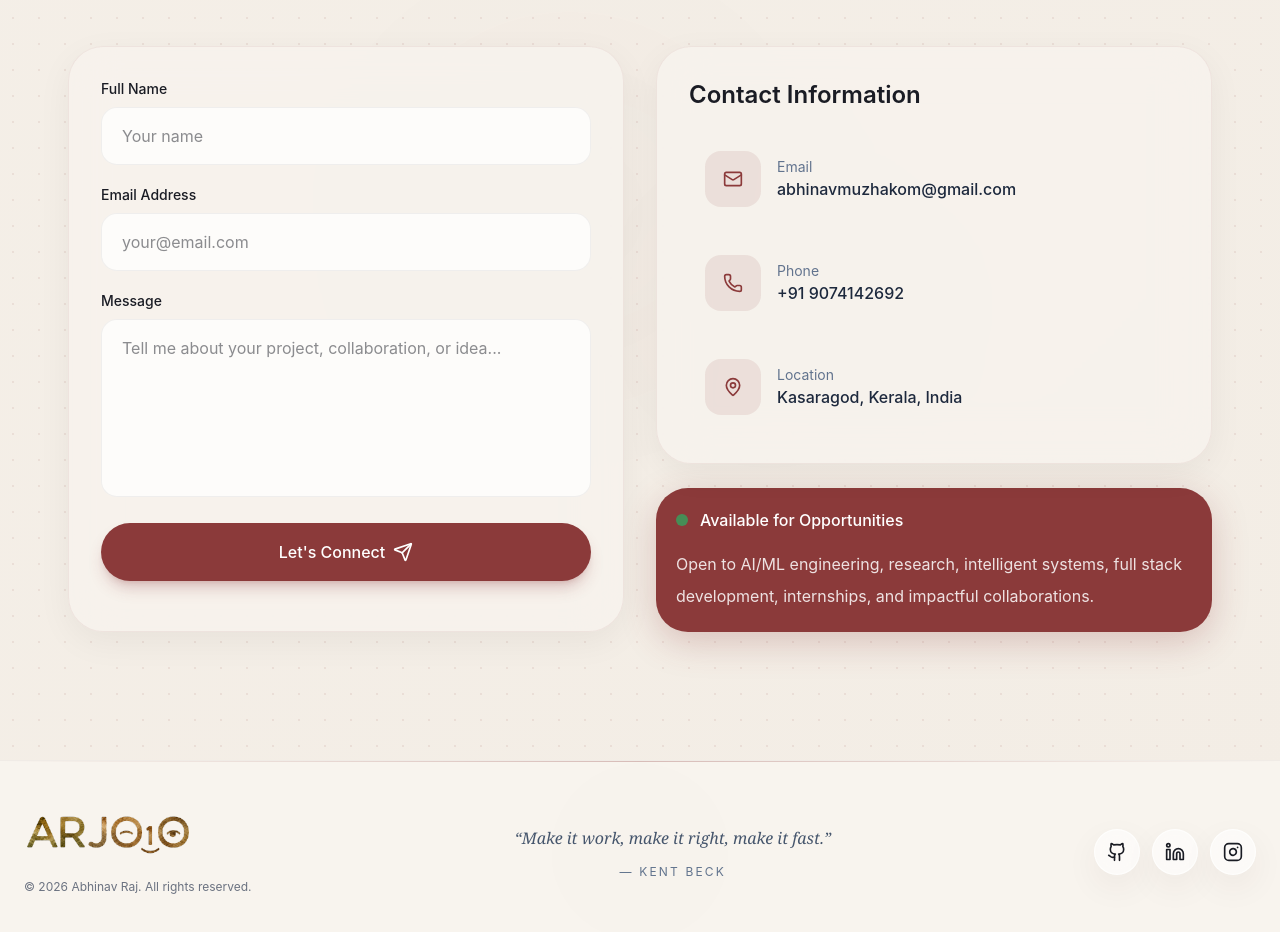
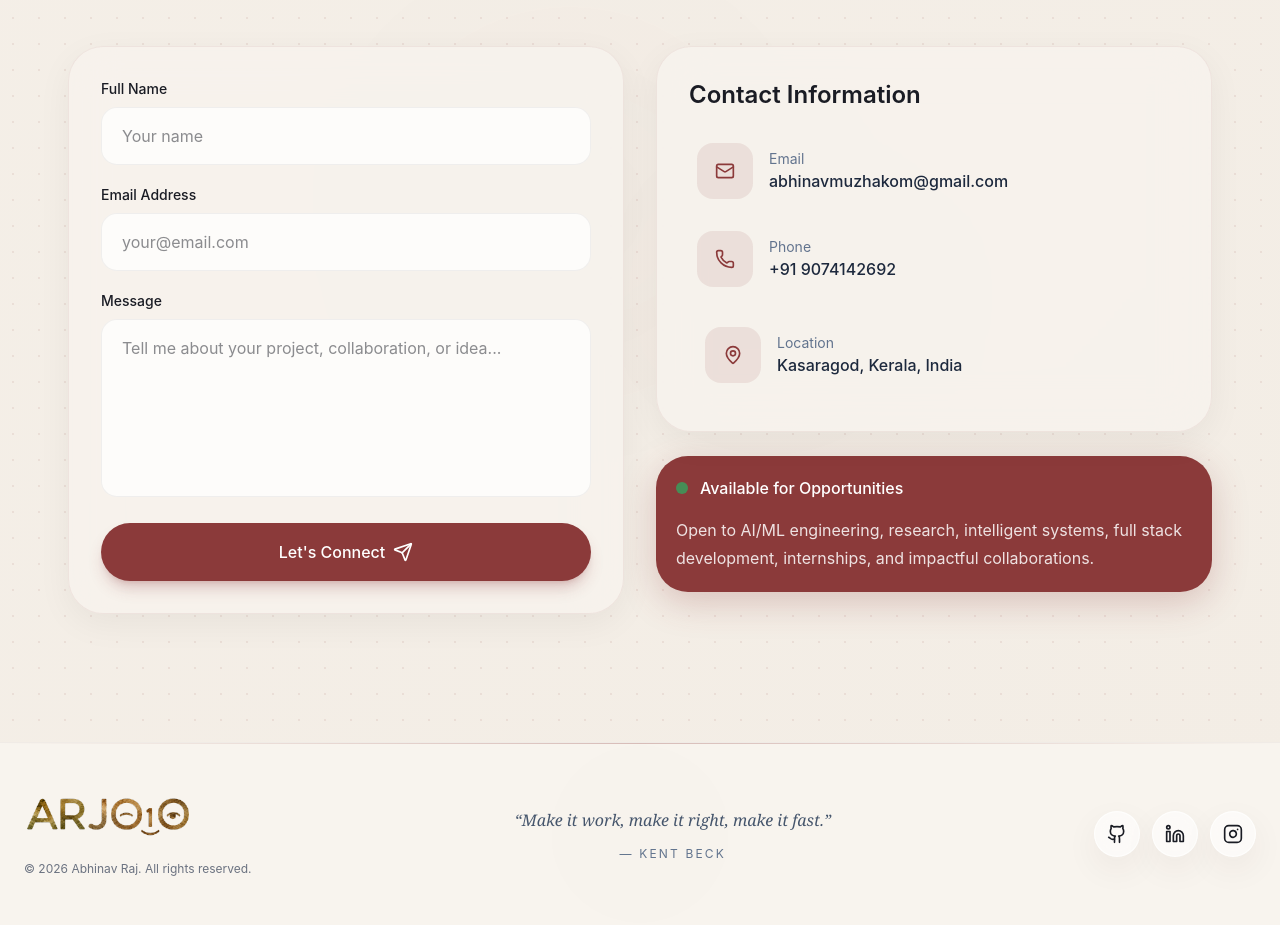
Before and after one commit to ARJ010/arj010-portfolio, a React (Vite) app: page / in a window 1280 px wide. Shown: the part 10280-11212 px from the top of the page. Built offline with nearby package versions, Linux system fonts and the light colour scheme.

Commit message:
Updated Contacts for Mobile v3

```diff
--- a/src/sections/Contact.jsx
+++ b/src/sections/Contact.jsx
@@ -295,7 +295,7 @@ export const Contact = () => {
           {/* ================= RIGHT SIDE ================= */}
           <div className="space-y-6">
             {/* CONTACT INFO */}
-            <div className="rounded-[2.2rem] border border-[#8b3a3a]/8 bg-[#f7f2ed]/92 p-5 shadow-[0_10px_35px_rgba(0,0,0,0.05)] backdrop-blur-xl sm:p-6 md:p-8">
+            <div className="rounded-[2.2rem] border border-[#8b3a3a]/8 bg-[#f7f2ed]/92 p-3 shadow-[0_10px_35px_rgba(0,0,0,0.05)] backdrop-blur-xl sm:p-6 md:p-8">
               <h3 className="mb-6 text-2xl font-semibold">
                 Contact Information
               </h3>
@@ -306,7 +306,7 @@ export const Contact = () => {
                     <a
                       key={i}
                       href={item.href}
-                      className="group flex items-center gap-4 rounded-2xl p-4 transition-all duration-300 hover:bg-white/50"
+                      className="group flex items-center gap-4 rounded-2xl p-2 transition-all duration-300 hover:bg-white/50"
                     >
                       <div className="flex h-14 w-14 items-center justify-center rounded-2xl bg-[#8b3a3a]/10 transition-all duration-300 group-hover:scale-105">
                         <item.icon className="h-5 w-5 text-[#8b3a3a]" />
@@ -356,7 +356,7 @@ export const Contact = () => {
                 </span>
               </div>
 
-              <p className="leading-8 text-white/85">
+              <p className="leading-7 text-pretty text-white/85">
                 Open to AI/ML engineering, research,
                 intelligent systems, full stack development,
                 internships, and impactful collaborations.
```
